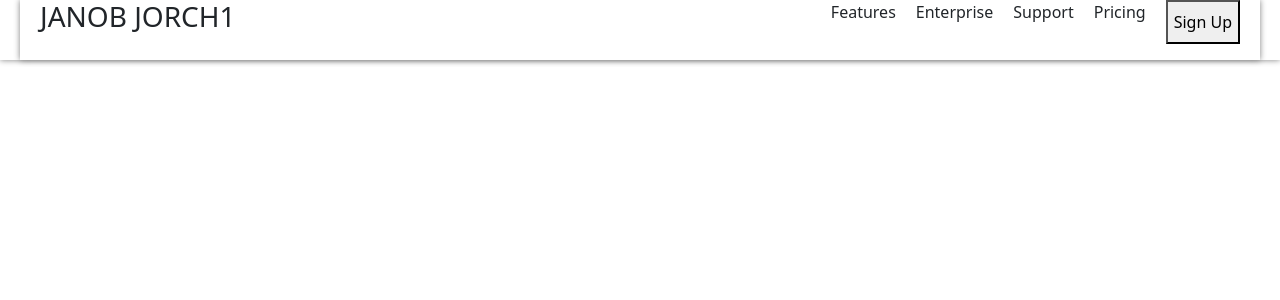
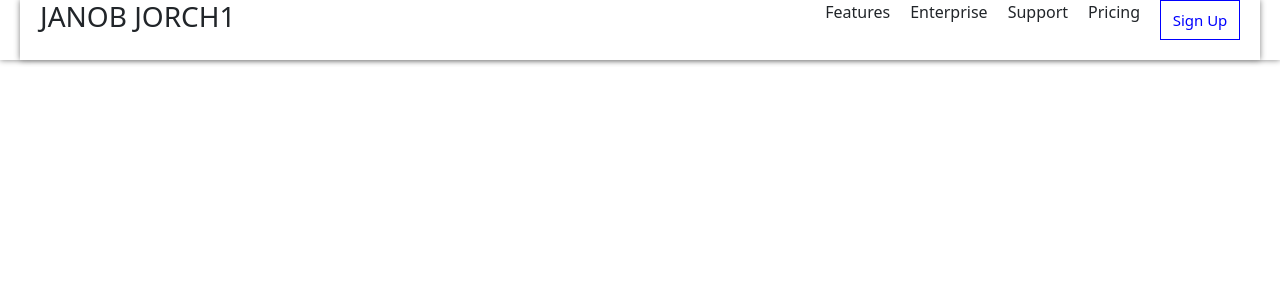
Before and after one commit to Juratbekdasturchi/loyihaffff, a React (Create React App) app: page / in a window 1280 px wide. Shown: the top 300 px of the page. Built offline with nearby package versions, Linux system fonts and the light colour scheme.

Commit message:
Initial commitcha

```diff
--- a/src/App.css
+++ b/src/App.css
@@ -13,7 +13,7 @@ ul {
   gap: 20px;
 }
 
-.btn0 {
+.kirish {
   width: 80px;
   height: 40px;
   background-color: white;
--- a/src/App.js
+++ b/src/App.js
@@ -12,7 +12,7 @@ function App() {
             <li>Enterprise</li>
             <li>Support</li>
             <li>Pricing</li>
-<button> Sign Up</button>
+            <button className='kirish'> Sign Up</button>
           </ul>
 
         </header>
```
